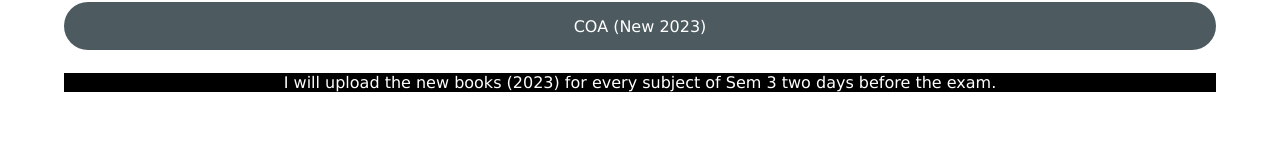
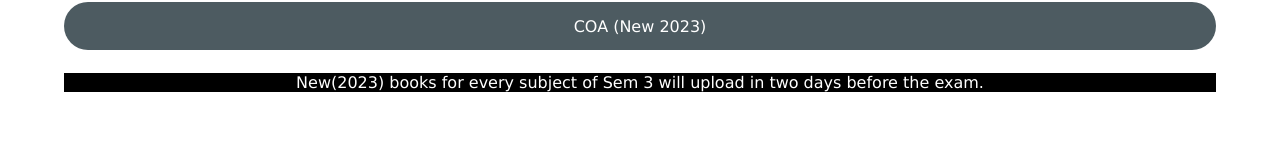
Before and after one commit to bhavishya556/sem3, a plain HTML site: page index.html in a window 1280 px wide. Shown: the part 385-548 px from the top of the page. Drawn offline with Linux system fonts and the light colour scheme.

Commit message:
change des

```diff
--- a/index.html
+++ b/index.html
@@ -35,7 +35,7 @@
 
         </div>
 
-        <div class="note">I will upload the new books (2023) for every subject of Sem 3 two days before the exam.</div>
+        <div class="note">New(2023) books for every subject of Sem 3 will upload in two days before the exam.</div>
       </div>
 
       <footer>
```
